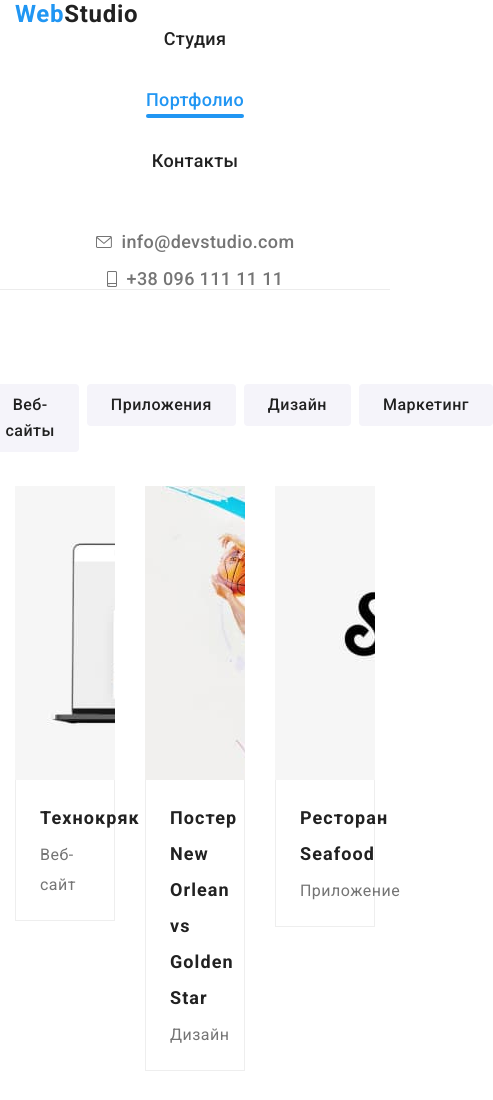
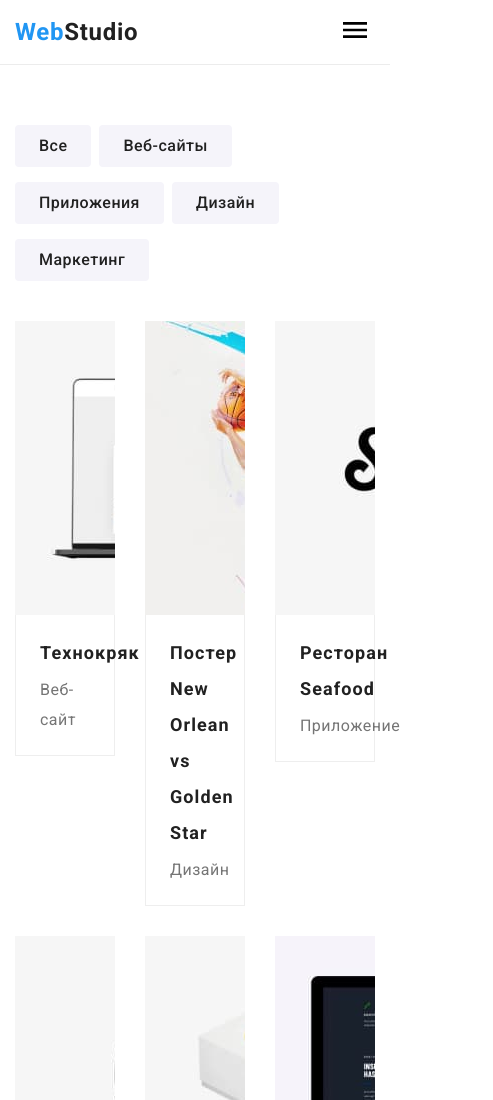
Before and after one commit to OleksandrPenskyi/goit-markup-hw-08, a plain HTML site: page portfolio.html in a window 390 px wide. Shown: the top 1100 px of the page, 493 px wide, since content can reach past the window. Drawn offline with nearby package versions, Linux system fonts and the light colour scheme.

Commit message:
Added filter at portfolio.html

```diff
--- a/portfolio.html
+++ b/portfolio.html
@@ -17,16 +17,42 @@
   </head>
   <body>
     <!-- Шапка сайта -->
-    <header class="header">
+    <header class="header header--ptb">
       <div class="container">
         <!-- Общий flex-контейнер для всего header -->
         <div class="header-flex">
-          <nav class="nav">
+          <!-- Для флекса мобильного вида экрана -->
+          <div class="header__logo-btn">
             <!-- Логотип -->
             <a class="logo" href="./index.html"
               >Web<span class="logo__studio-black">Studio</span></a
             >
 
+            <!-- Кнопка открытия-закрытия исключительно для мобильного телефона -->
+            <button
+              class="menu-button"
+              type="button"
+              aria-expanded="false"
+              aria-controls="menu-container"
+              data-menu-button
+            >
+              <svg
+                class="menu-button__svg"
+                width="40"
+                height="40"
+                aria-label="Переключатель мобильного меню"
+              >
+                <use class="menu-button__open" href="./images/symbols.svg#icon-menu_open"></use>
+                <use class="menu-button__close" href="./images/symbols.svg#icon-menu_close"></use>
+              </svg>
+            </button>
+          </div>
+
+          <!-- Для флекса мобильного вида экрана. Выезжающее меню -->
+          <div class="menu-container" id="menu-container" data-menu>
+            <!-- Меню -->
+
+            <nav class="nav">
               <!-- Меню -->
               <ul class="nav__list">
                 <li class="nav__list-item">
@@ -44,18 +70,22 @@
             <!-- Контакты - блок с емейлом и номером телефона -->
             <div class="contacts">
               <a class="contacts__link" href="mailto:info@devstudio.com">
-              <svg class="contacts__icon" width="16" height="12">
-                <use href="./images/symbols.svg#icon-envelope"></use>
+                <svg class="contacts__icon contacts__icon--envelope-size">
+                  <use
+                    class="contacts__svg-envelope"
+                    href="./images/symbols.svg#icon-envelope"
+                  ></use>
                 </svg>
                 info@devstudio.com
               </a>
 
               <a class="contacts__link" href="tel:+380961111111">
-              <svg class="contacts__icon" width="10" height="16">
+                <svg class="contacts__icon contacts__icon--tel-size">
                   <use href="./images/symbols.svg#icon-tel"></use>
                 </svg>
                 +38 096 111 11 11
               </a>
+            </div>
           </div>
         </div>
       </div>
@@ -416,5 +446,7 @@
         </div>
       </div>
     </footer>
+
+    <script src="./js/menu.js"></script>
   </body>
 </html>
--- a/sass/components/header/_menu-btn.scss
+++ b/sass/components/header/_menu-btn.scss
@@ -42,6 +42,7 @@
   top: 65px;
   left: 0;
   width: 100%;
+  z-index: 100;
 
   display: block;
 
--- a/sass/components/main-part/portfolio-page/_filter.scss
+++ b/sass/components/main-part/portfolio-page/_filter.scss
@@ -1,6 +1,13 @@
 .works--ptb {
-  padding-top: 94px;
-  padding-bottom: 94px;
+  @media screen and (max-width: 1199px) {
+    padding-top: 60px;
+    padding-bottom: 60px;
+  }
+
+  @media screen and (min-width: 1200px) {
+    padding-top: 94px;
+    padding-bottom: 94px;
+  }
 }
 
 .title-hidden {
@@ -9,18 +16,49 @@
 
 // Фильтры
 .filter {
-  display: flex;
-  justify-content: center;
+  list-style: none;
 
-  list-style: none;
+  // для телефона
+  @media screen and (max-width: 767px) {
+    display: flex;
+    flex-direction: row;
+    flex-wrap: wrap;
+  }
+
+  // для планшета и ПК
+  @media screen and (min-width: 768px) {
+    display: flex;
+    flex-direction: row;
+    justify-content: center;
+  }
 }
 
 .filter--mp {
   margin-top: 0;
-  margin-bottom: 34px;
   margin-left: 0;
   margin-right: 0;
   padding: 0;
+
+  // для телефона
+  @media screen and (max-width: 767px) {
+    margin-bottom: 40px;
+  }
+
+  // для планшета
+  @media screen and (min-width: 768px) and (max-width: 1199px) {
+    margin-bottom: 30px;
+  }
+
+  // для ПК
+  @media screen and (min-width: 1200px) {
+    margin-bottom: 50px;
+  }
+}
+
+.filter__list:not(:nth-last-child(-n + 2)) {
+  @media screen and (max-width: 767px) {
+    margin-bottom: 15px;
+  }
 }
 
 .filter__list:not(:last-child) {
```
Also changed, not shown: index.html (+1 -1 lines), css/main.css, css/main.min.css, 2 other files. Lines whose indentation alone changed are shown as unchanged.
